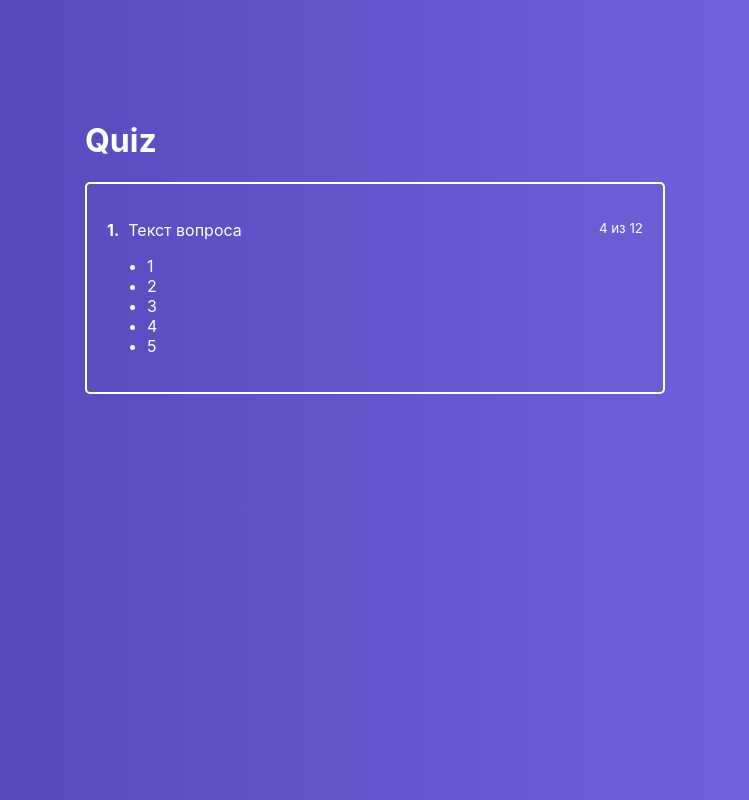
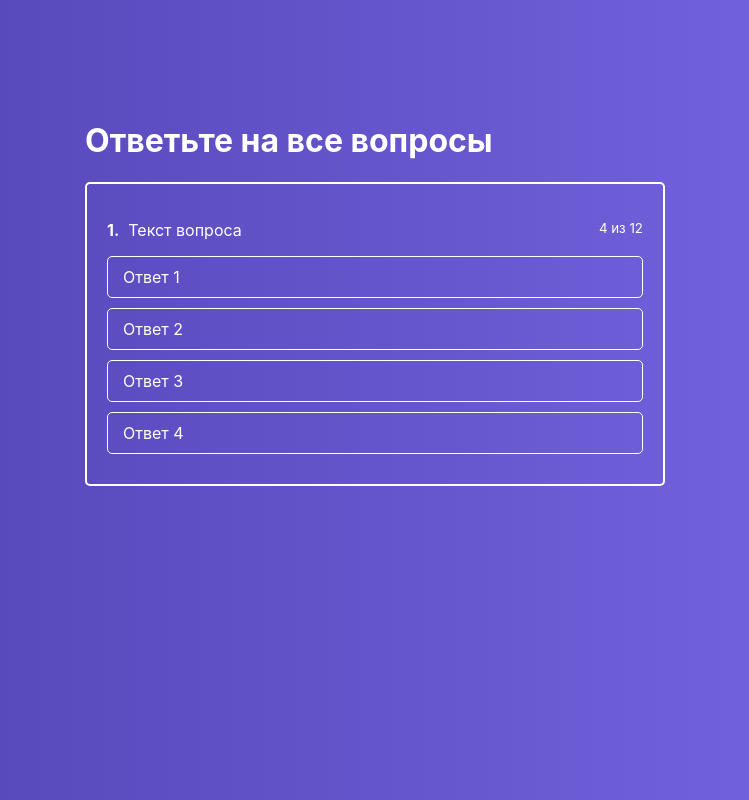
Before and after one commit to mohnatus/react-course, a React app: page / in a window 1280 px wide. Shown: the whole page, without its empty margins (265-1014 px from the left). Built offline with nearby package versions, Linux system fonts and the light colour scheme.

Commit message:
Lesson 6. First question

```diff
--- a/src/components/ActiveQuiz/ActiveQuiz.js
+++ b/src/components/ActiveQuiz/ActiveQuiz.js
@@ -1,5 +1,6 @@
 import React from 'react';
 import classes from "./ActiveQuiz.module.css";
+import AnswersList from "./AnswersList/AnswersList";
 
 const ActiveQuiz = props => (
     <div className={classes.ActiveQuiz}>
@@ -13,13 +14,8 @@
             <small>4 из 12</small>
         </p>
 
-        <ul>
-            <li>1</li>
-            <li>2</li>
-            <li>3</li>
-            <li>4</li>
-            <li>5</li>
-        </ul>
+        <AnswersList
+            answers={props.answers} />
     </div>
 );
 
--- /dev/null
+++ b/src/components/ActiveQuiz/AnswersList/AnswerItem/AnswerItem.js
@@ -0,0 +1,13 @@
+import React from 'react';
+import classes from "./AnswerItem.module.css";
+
+const AnswerItem = props => {
+
+    return (
+        <li className={classes.AnswerItem}>
+            { props.answer.text }
+        </li>
+    );
+};
+
+export default AnswerItem;
--- /dev/null
+++ b/src/components/ActiveQuiz/AnswersList/AnswerItem/AnswerItem.module.css
@@ -0,0 +1,12 @@
+.AnswerItem {
+    border: 1px solid white;
+    border-radius: 5px;
+    padding: 10px 15px;
+    margin-bottom: 10px;
+    cursor: pointer;
+    transition: background 400ms ease-in-out;
+}
+
+.AnswerItem:hover {
+    background: rgba(255, 255, 255, 0.2);
+}
--- /dev/null
+++ b/src/components/ActiveQuiz/AnswersList/AnswersList.js
@@ -0,0 +1,17 @@
+import React from 'react';
+import classes from "./AnswersList.module.css";
+import AnswerItem from "./AnswerItem/AnswerItem";
+
+const AnswersList = props => (
+    <ul className={classes.AnswersList}>
+        { props.answers.map((answer, index) => {
+            return (
+                <AnswerItem
+                    answer={answer}
+                    key={index} />
+            );
+        }) }
+    </ul>
+);
+
+export default AnswersList;
--- /dev/null
+++ b/src/components/ActiveQuiz/AnswersList/AnswersList.module.css
@@ -0,0 +1,5 @@
+.AnswersList {
+    list-style: none;
+    margin: 0;
+    padding: 0;
+}
--- a/src/containers/Quiz/Quiz.js
+++ b/src/containers/Quiz/Quiz.js
@@ -5,17 +5,32 @@
 class Quiz extends Component {
     state = {
         quiz: [
-
+            {
+                answers: [
+                    {
+                        text: 'Ответ 1',
+                    },
+                    {
+                        text: 'Ответ 2'
+                    },
+                    {
+                        text: 'Ответ 3'
+                    },
+                    {
+                        text: 'Ответ 4'
+                    }
+                ]
+            }
         ]
     }
 
     render() {
         return (
             <div className={classes.Quiz}>
-
                 <div className={classes.QuizWrapper}>
-                    <h1>Quiz</h1>
-                    <ActiveQuiz />
+                    <h1>Ответьте на все вопросы</h1>
+                    <ActiveQuiz
+                        answers={this.state.quiz[0].answers} />
                 </div>
             </div>
         );
```
